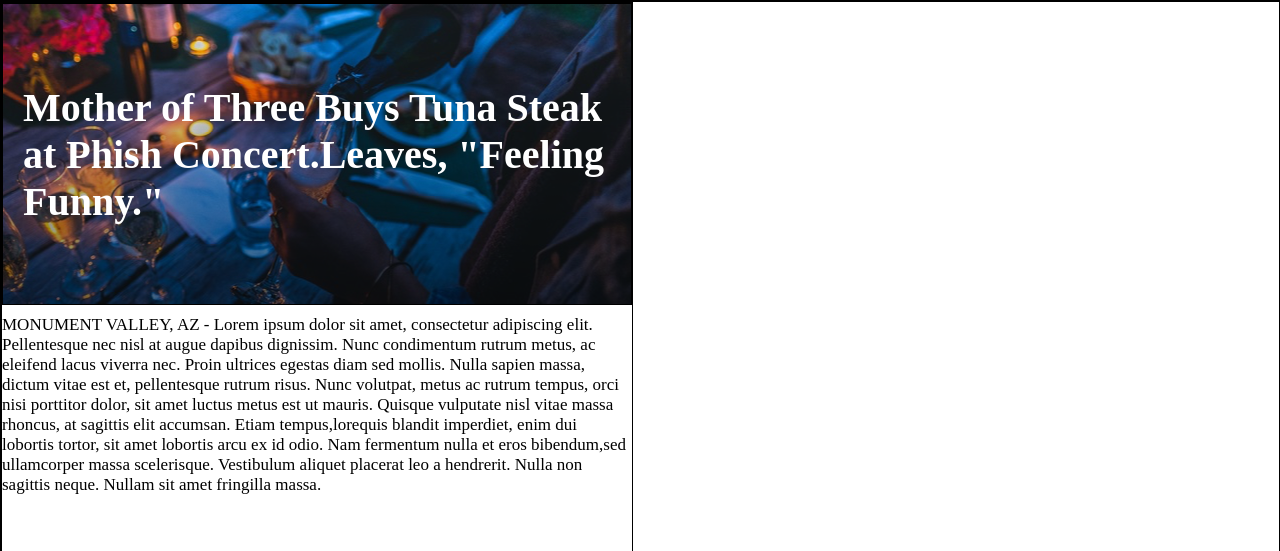
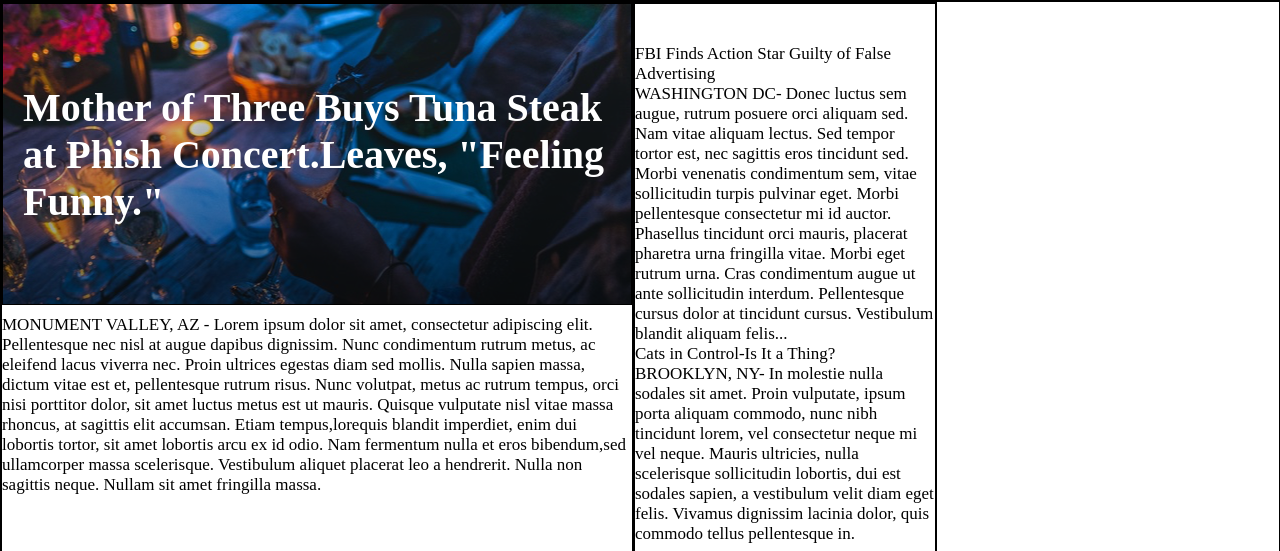
Before and after one commit to vmoore12/MyTimes2, a plain HTML site: page index.html in a window 1280 px wide. Shown: the part 80-631 px from the top of the page. Drawn offline with Linux system fonts and the light colour scheme.

Commit message:
Start of column 2

```diff
--- a/index.html
+++ b/index.html
@@ -6,7 +6,7 @@
   </head>
   <link rel="stylesheet" href="./resources/css/style.css">
   <body>
-    <!--Header content-->
+                <!--Header content-->
     <header>
       <div id="logo">
         <img src="./resources/images/img-myt-logo.jpg" alt="">
@@ -20,9 +20,10 @@
       </nav>
     </header>
 
-    <!--Main Conten-->
+                  <!--Main Conten-->
 
 <div class="columns">
+
   <!-- First column-->
   <div class="large">
     <h1>Mother of Three Buys Tuna Steak at Phish Concert.Leaves, "Feeling Funny."</h1>
@@ -46,9 +47,18 @@
       </div>
     </div>
   </div>
+
 <!-- Second Column-->
-
-  <div class="medium">
+  <div class="columns">
+    <div class="medium">
+      <div class="story"
+      <h2>FBI Finds Action Star Guilty of False Advertising</h2>
+      <p>WASHINGTON DC- Donec luctus sem augue, rutrum posuere orci aliquam sed. Nam vitae aliquam lectus. Sed tempor tortor est, nec sagittis eros tincidunt sed. Morbi venenatis condimentum sem, vitae sollicitudin turpis pulvinar eget. Morbi pellentesque consectetur mi id auctor. Phasellus tincidunt orci mauris, placerat pharetra urna fringilla vitae. Morbi eget rutrum urna. Cras condimentum augue ut ante sollicitudin interdum. Pellentesque cursus dolor at tincidunt cursus. Vestibulum blandit aliquam felis...</p>
+      <div class="">
+        <span>Cats in Control-Is It a Thing?</span>
+        <p>BROOKLYN, NY- In molestie nulla sodales sit amet. Proin vulputate, ipsum porta aliquam commodo, nunc nibh tincidunt lorem, vel consectetur neque mi vel neque. Mauris ultricies, nulla scelerisque sollicitudin lobortis, dui est sodales sapien, a vestibulum velit diam eget felis. Vivamus dignissim lacinia dolor, quis commodo tellus pellentesque in.</p>
+      </div>
+    </div>
 
   </div>
 
--- a/resources/css/style.css
+++ b/resources/css/style.css
@@ -42,7 +42,8 @@
       color: black;
     }
 
-    /* Main content*/
+            /* Main content*/
+
  /* first column */
 
 .columns {
@@ -83,19 +84,16 @@
   display: flex;
   flex-direction: column;
 }
- .large h2{
+ .large h2 {
    font-size: 30px;
    border: 2px solid black;
    padding-bottom: 20px;
-
-
  }
-
 
  .fall-cancelled {
    background-image: url(../images/img-story-2.png);
+ }
 
- }
  .image-content {
    display: flex;
    flex-direction: column;
@@ -104,11 +102,20 @@
    width: 300px;
    height: 300px;
  }
+
  .image-content span {
    font-size: 40px;
    color: white;
    text-align: center;
  }
+
 .pop-culture {
   background-image: url(../images/img-story-3.png);
 }
+
+/* Second Column */
+
+.columns .medium {
+  width: 300px;
+  border: 1px solid black;
+}
```
